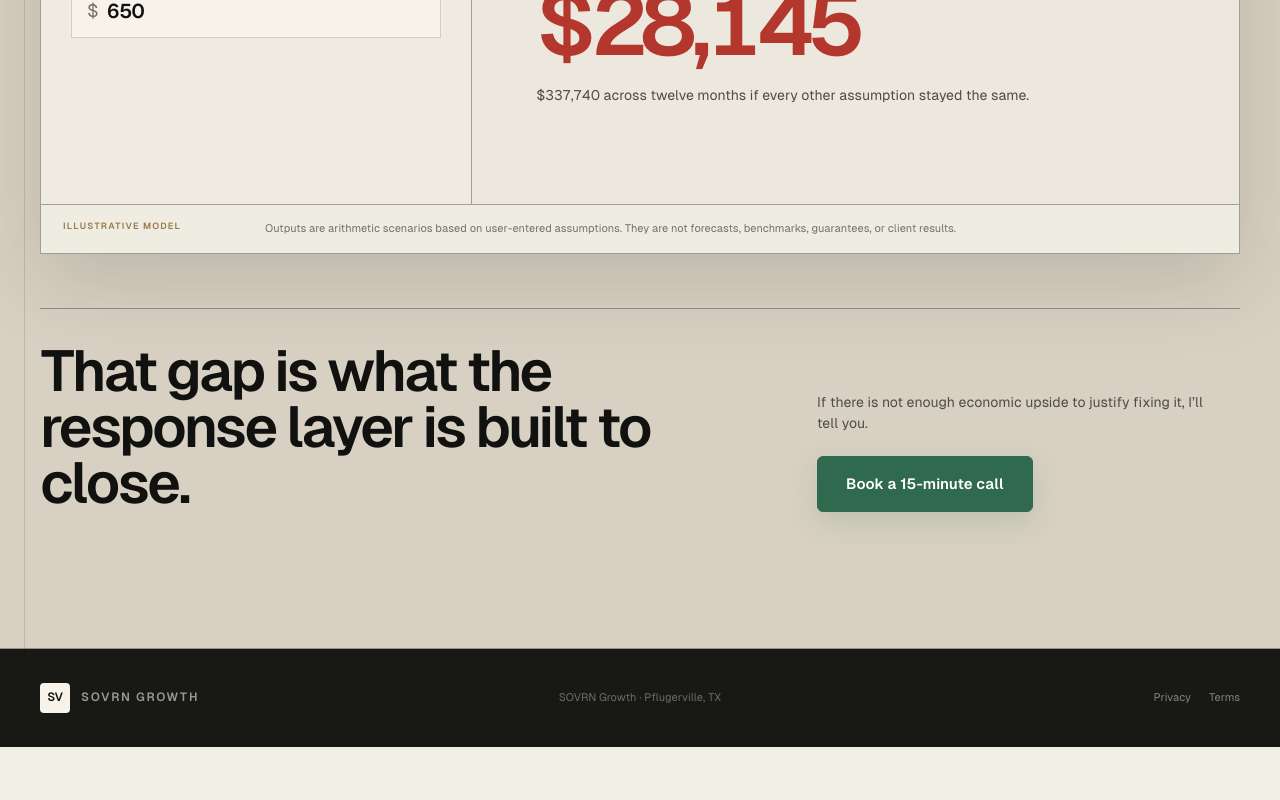
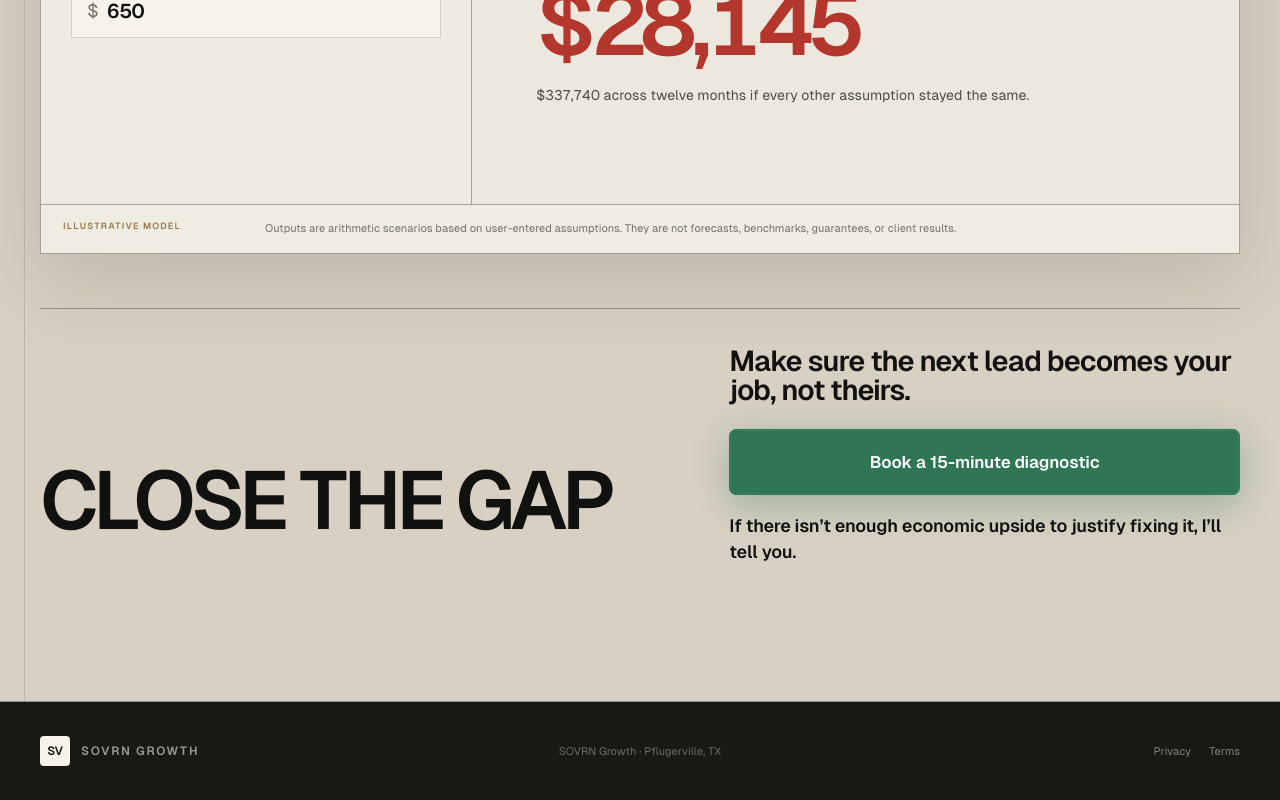
Before and after one commit to OGHydroHomie/SOVRN-GROWTH, a React (Vite) app: page / in a window 1280 px wide. Shown: the part 5582-6382 px from the top of the page. Before the commit the page ends 6329 px from the top, so only its background shows below. Built offline with nearby package versions, Linux system fonts and the light colour scheme.

Commit message:
Polish final close and CTA

```diff
--- a/src/v22.css
+++ b/src/v22.css
@@ -211,37 +211,154 @@
 
 .gap-close {
   margin-top: 54px;
-  padding-top: 34px;
+  padding-top: 38px;
   border-top: 1px solid var(--line-strong);
   display: grid;
-  grid-template-columns: minmax(0, 1.25fr) minmax(320px, 0.75fr);
-  gap: 72px;
+  grid-template-columns: minmax(0, 1.08fr) minmax(390px, 0.92fr);
+  gap: clamp(52px, 7vw, 104px);
   align-items: end;
 }
 
+/* The resting line stays brutally simple. “FOR GOOD” is a small visual reward, not the headline. */
 .gap-close > p {
-  max-width: 760px;
-  font-size: clamp(38px, 4.5vw, 62px);
-  line-height: 0.98;
-  letter-spacing: -0.05em;
+  position: relative;
+  width: max-content;
+  max-width: 100%;
+  margin: 0;
+  padding: 0 0 28px;
+  font-size: 0;
+  line-height: 1;
+  cursor: default;
+}
+
+.gap-close > p::before {
+  content: 'CLOSE THE GAP';
+  display: block;
+  color: var(--ink);
+  font-size: clamp(54px, 6.4vw, 92px);
+  line-height: 0.9;
+  letter-spacing: -0.065em;
   font-weight: 600;
+  white-space: nowrap;
+}
+
+.gap-close > p::after {
+  content: 'FOR GOOD';
+  position: absolute;
+  left: 9%;
+  bottom: 0;
+  color: var(--brass);
+  font-size: clamp(17px, 1.45vw, 24px);
+  line-height: 1;
+  font-style: italic;
+  font-weight: 500;
+  letter-spacing: -0.025em;
+  opacity: 0;
+  transform: translate(18px, 7px) rotate(-2deg);
+  filter: blur(1.5px);
+  text-shadow: 0 8px 22px rgba(154, 120, 74, 0.18);
+  transition: opacity 220ms ease, transform 320ms cubic-bezier(0.16, 1, 0.3, 1), filter 320ms ease;
+  pointer-events: none;
+}
+
+.gap-close > p:hover::after {
+  opacity: 0.92;
+  transform: translate(0, 0) rotate(-2deg);
+  filter: blur(0);
 }
 
 .gap-close > div {
   display: flex;
   flex-direction: column;
-  align-items: flex-start;
+  align-items: stretch;
+  min-width: 0;
+}
+
+.gap-close > div::before {
+  content: 'Make sure the next lead becomes your job, not theirs.';
+  display: block;
+  margin-bottom: 24px;
+  color: var(--ink);
+  font-size: clamp(24px, 2.25vw, 34px);
+  line-height: 1.02;
+  letter-spacing: -0.035em;
+  font-weight: 600;
 }
 
 .gap-close > div > span {
-  max-width: 390px;
-  color: var(--ink-soft);
-  font-size: 14px;
-  line-height: 1.5;
+  order: 2;
+  display: block;
+  margin-top: 18px;
+  max-width: 500px;
+  color: transparent;
+  font-size: 0;
+  line-height: 1.45;
+}
+
+.gap-close > div > span::before {
+  content: 'If there isn’t enough economic upside to justify fixing it, I’ll tell you.';
+  display: block;
+  color: var(--ink);
+  font-size: 18px;
+  line-height: 1.45;
+  font-weight: 600;
+  letter-spacing: -0.015em;
 }
 
 .gap-close .primary-cta-large {
-  margin-top: 22px;
+  order: 1;
+  position: relative;
+  width: 100%;
+  min-height: 66px;
+  margin-top: 0;
+  padding: 0 30px;
+  overflow: hidden;
+  font-size: 0;
+  border-radius: 7px;
+  background: #2f7655;
+  border-color: #2f7655;
+  box-shadow:
+    0 14px 34px rgba(47, 118, 85, 0.24),
+    0 0 0 1px rgba(255, 255, 255, 0.07) inset,
+    0 0 42px rgba(47, 118, 85, 0.14);
+  transition: transform 180ms ease, background 180ms ease, box-shadow 220ms ease;
+}
+
+.gap-close .primary-cta-large::before {
+  content: 'Book a 15-minute diagnostic';
+  position: relative;
+  z-index: 1;
+  color: #fff;
+  font-size: 17px;
+  font-weight: 600;
+  letter-spacing: -0.01em;
+}
+
+.gap-close .primary-cta-large::after {
+  content: '';
+  position: absolute;
+  inset: -1px;
+  background: linear-gradient(105deg, transparent 0 38%, rgba(255,255,255,0.14) 49%, transparent 60% 100%);
+  transform: translateX(-120%);
+  transition: transform 620ms cubic-bezier(0.16, 1, 0.3, 1);
+  pointer-events: none;
+}
+
+.gap-close .primary-cta-large:hover {
+  background: #347f5d;
+  transform: translateY(-2px);
+  box-shadow:
+    0 18px 42px rgba(47, 118, 85, 0.3),
+    0 0 0 1px rgba(255, 255, 255, 0.09) inset,
+    0 0 58px rgba(47, 118, 85, 0.2);
+}
+
+.gap-close .primary-cta-large:hover::after {
+  transform: translateX(120%);
+}
+
+.gap-close .primary-cta-large:active {
+  transform: translateY(0);
 }
 
 @media (max-width: 1100px) {
@@ -267,7 +384,11 @@
 
   .gap-close {
     grid-template-columns: 1fr;
-    gap: 28px;
+    gap: 34px;
+  }
+
+  .gap-close > div {
+    max-width: 720px;
   }
 }
 
@@ -346,15 +467,40 @@
 
   .gap-close {
     margin-top: 42px;
-    padding-top: 28px;
+    padding-top: 30px;
   }
 
   .gap-close > p {
-    font-size: 40px;
+    width: 100%;
+    padding-bottom: 18px;
+  }
+
+  .gap-close > p::before {
+    font-size: clamp(48px, 14vw, 68px);
+    white-space: normal;
+  }
+
+  /* Hover is not a dependable gesture on touch; keep the wink desktop-only. */
+  .gap-close > p::after {
+    display: none;
+  }
+
+  .gap-close > div::before {
+    margin-bottom: 20px;
+    font-size: 28px;
   }
 
   .gap-close .primary-cta-large {
     width: 100%;
+    min-height: 64px;
+  }
+
+  .gap-close .primary-cta-large::before {
+    font-size: 16px;
+  }
+
+  .gap-close > div > span::before {
+    font-size: 17px;
   }
 }
 
@@ -363,7 +509,14 @@
   .silence-marker,
   .silence-status,
   .silence-tick,
-  .silence-foot span {
+  .silence-foot span,
+  .gap-close > p::after,
+  .gap-close .primary-cta-large,
+  .gap-close .primary-cta-large::after {
     transition: none !important;
   }
+
+  .gap-close .primary-cta-large::after {
+    display: none;
+  }
 }
```
